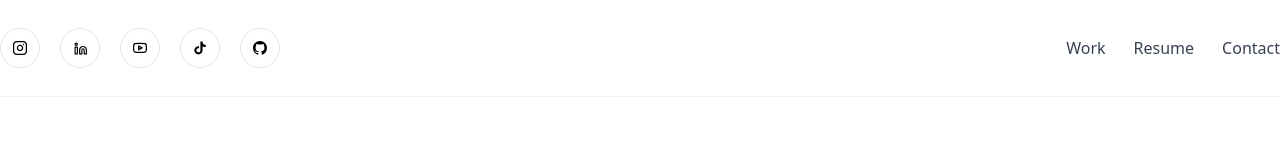
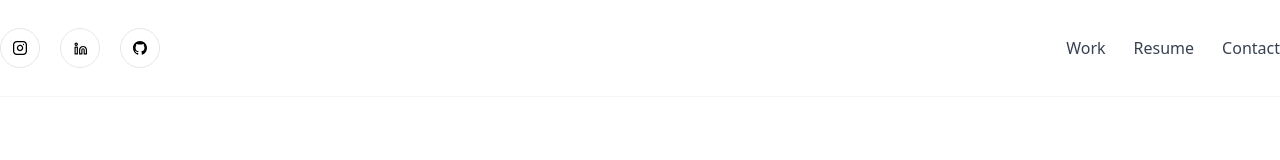
Before and after one commit to uzairqidwai/uzairqidwai.com, a Next.js app: page / in a window 1280 px wide. Shown: the top 160 px of the page. Built offline with nearby package versions, Linux system fonts and the light colour scheme.

Commit message:
Update navbar.js

```diff
--- a/components/navbar.js
+++ b/components/navbar.js
@@ -3,11 +3,9 @@ import IconButton from './IconButton'
 import cn from 'classnames'
 
 const IconButtons = <>
-    <IconButton iconPath="/icons/insta.svg" href="https://www.instagram.com/subhan.mahmoood/" />
-    <IconButton iconPath="/icons/linkedin.svg" href="https://www.linkedin.com/in/subhanmahmood/" className="ml-5" />
-    <IconButton iconPath="/icons/youtube.svg" href="https://www.youtube.com/channel/UCPnZUQsrvCK1qO6F3bH8NTA" className="ml-5" />
-    <IconButton iconPath="/icons/tiktok.svg" href="https://www.tiktok.com/@subhan.mahmood?" className="ml-5" />
-    <IconButton iconPath="/icons/git.svg" href="https://github.com/subhanmahmood" className="ml-5" />
+    <IconButton iconPath="/icons/insta.svg" href="https://www.instagram.com/uzairqidwai/" />
+    <IconButton iconPath="/icons/linkedin.svg" href="https://www.linkedin.com/in/qidwai/" className="ml-5" />
+    <IconButton iconPath="/icons/git.svg" href="https://github.com/uzairqidwai" className="ml-5" />
 </>
 
 export default function Navbar() {
@@ -22,7 +20,7 @@ export default function Navbar() {
                     <div className="flex flex-row items-center">
                         <a href="#work" className="transition hover:text-gray-400 text-base text-gray-700 ml-7 font-display font-medium">Work</a>
                         <a href="#resume" className="transition hover:text-gray-400 text-base text-gray-700 ml-7 font-display font-medium">Resume</a>
-                        <a href="mailto:contact@subhan.io" className="transition hover:text-gray-400 text-base text-gray-700 ml-7 font-display font-medium">Contact</a>
+                        <a href="mailto:uzair@gocybersense.com" className="transition hover:text-gray-400 text-base text-gray-700 ml-7 font-display font-medium">Contact</a>
                     </div>
                 </div>
             </div>
@@ -38,7 +36,7 @@ export default function Navbar() {
                 <ul className="flex flex-col grid gap-2 ml-0">
                     <a href="#work" className="transition hover:text-gray-400 text-base text-gray-700 font-display font-medium">Work</a>
                     <a href="#resume" className="transition hover:text-gray-400 text-base text-gray-700 font-display font-medium">Resume</a>
-                    <a href="mailto:contact@subhan.io" className="transition hover:text-gray-400 text-base text-gray-700 font-display font-medium">Contact</a>
+                    <a href="mailto:uzair@gocybersense.com" className="transition hover:text-gray-400 text-base text-gray-700 font-display font-medium">Contact</a>
                 </ul>
                 <div className="flex flex-row pt-5 mt-4 border-t border-gray-200">
                     {IconButtons}
```
